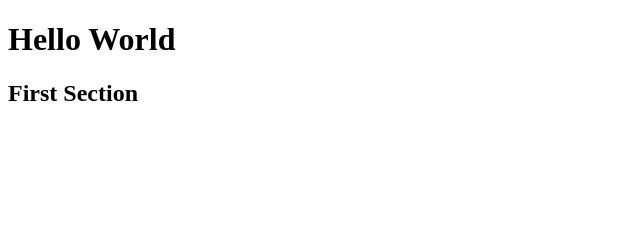
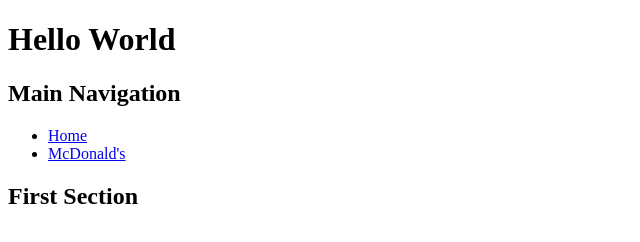
Before and after one commit to jmician1/french-fry, a plain HTML site: page index.html in a window 1280 px wide. Shown: the whole page, without its empty margins (0-640 px from the left). Drawn offline with Linux system fonts and the light colour scheme.

Commit message:
Added nav
added nav

```diff
--- a/index.html
+++ b/index.html
@@ -9,7 +9,14 @@
     <header>
         <h1>Hello World</h1>
     </header>
-    <nav></nav>
+    <nav>
+        <h2>Main Navigation</h2>
+        <ul>
+            <li><a href="index.html">Home</a></li>
+            <li><a href="mcdonalds">McDonald's</a></li>
+
+        </ul>
+    </nav>
     <main>
         <section>
             <h2>First Section</h2>
```
Also changed, not shown: mcdonalds.html (+8 -1 lines).
